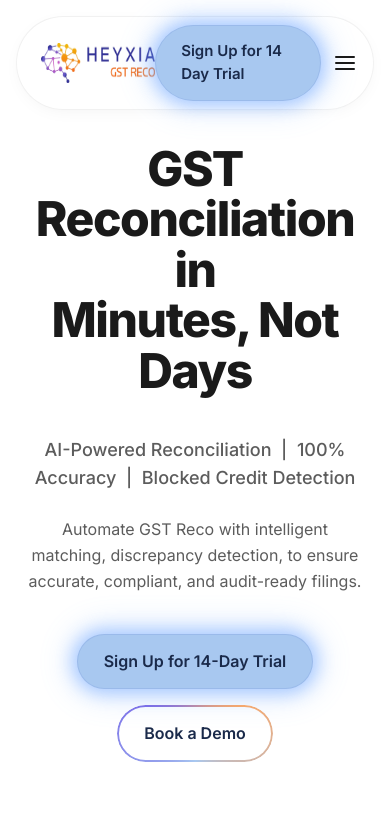
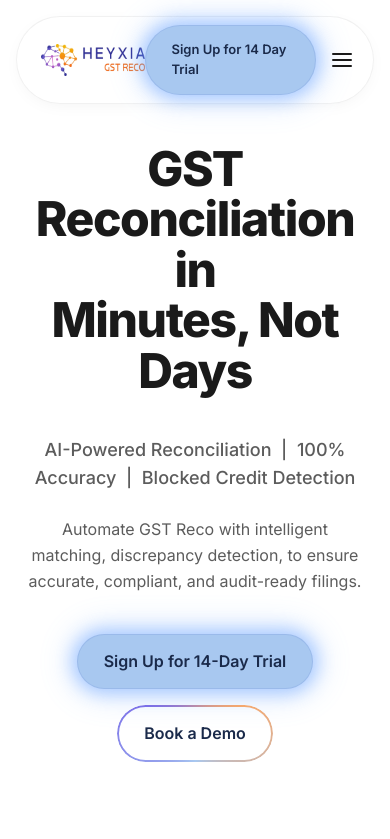
Before and after one commit to varundms/GSTRecowebsite, a plain HTML site: page index.html in a window 390 px wide. Shown: the top 839 px of the page. Drawn offline with nearby package versions, Linux system fonts and the light colour scheme.

Commit message:
Add files via upload

```diff
--- a/index.html
+++ b/index.html
@@ -442,7 +442,7 @@
 <header class="fixed top-4 inset-x-0 z-50 px-4">
   <div class="max-w-6xl mx-auto nav-pill px-4 py-2 flex items-center justify-between">
     <a href="#" class="flex items-center pl-2">
-      <img src="heyxia-logo.png" alt="Heyxia" class="h-10 w-auto" />
+      <img src="heyxia-logo.png" alt="Heyxia" class="h-8 md:h-10 w-auto" />
     </a>
     <nav class="hidden md:flex items-center gap-10 text-[15px] text-[var(--text-soft)]">
       <a href="#features" class="hover:text-black transition">Features</a>
@@ -451,7 +451,7 @@
       <a href="blog.html" class="hover:text-black transition">Blogs</a>
     </nav>
     <div class="flex items-center gap-2">
-      <a href="https://gstreco.heyxia.app/signup" class="btn-signup text-[15px]">Sign Up for 14 Day Trial</a>
+      <a href="https://gstreco.heyxia.app/signup" class="btn-signup text-[13px] md:text-[15px]">Sign Up for 14 Day Trial</a>
       <!-- Hamburger button — mobile only -->
       <button id="nav-hamburger" class="md:hidden flex flex-col justify-center items-center w-9 h-9 rounded-full hover:bg-gray-100 transition ml-1" aria-label="Open menu">
         <span class="ham-line block w-5 h-[2px] bg-[var(--text)] rounded transition-all duration-300"></span>
```
